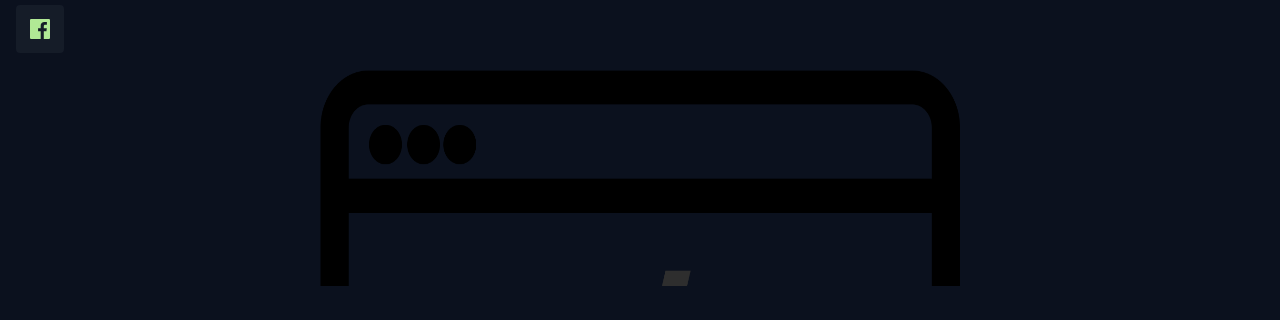
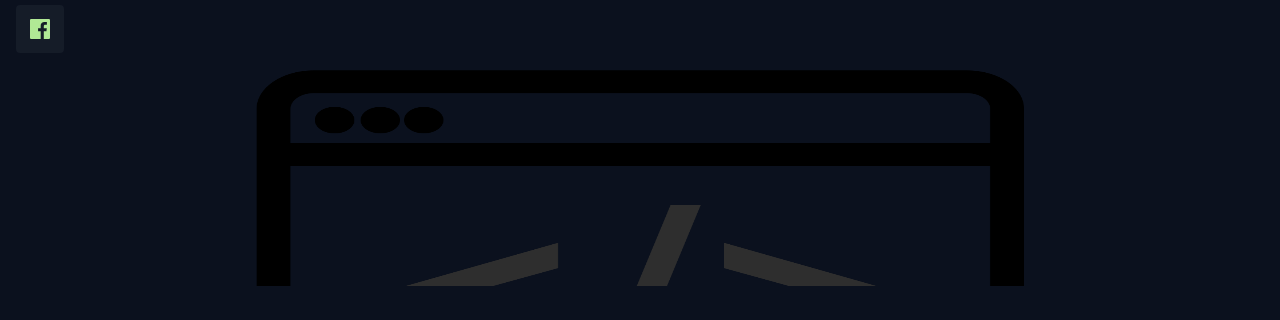
Before and after one commit to Kerubi-5/portfolio-website, a Next.js app: page / in a window 1280 px wide. Shown: the part 339-659 px from the top of the page. Built offline with nearby package versions, Linux system fonts and the light colour scheme.

Commit message:
adds seo in image

```diff
--- /dev/null
+++ b/components/NaturalImage.js
@@ -0,0 +1,22 @@
+import { useState } from "react";
+import Image from "next/image";
+
+const NaturalImage = (props) => {
+  const [ratio, setRatio] = useState(16 / 9); // default to 16:9
+
+  return (
+    // eslint-disable-next-line jsx-a11y/alt-text
+    <Image
+      {...props}
+      // set the dimension (affected by layout)
+      width={200}
+      height={200 / ratio}
+      layout="responsive" // you can use "responsive", "fill" or the default "intrinsic"
+      onLoadingComplete={({ naturalWidth, naturalHeight }) =>
+        setRatio(naturalWidth / naturalHeight)
+      }
+    />
+  );
+};
+
+export default NaturalImage;
--- a/pages/index.jsx
+++ b/pages/index.jsx
@@ -2,7 +2,7 @@ import { UilLinkedin } from "@iconscout/react-unicons";
 import { UilGithub } from "@iconscout/react-unicons";
 import { UilFacebook } from "@iconscout/react-unicons";
 import Link from "next/link";
-import Image from "next/image";
+import NaturalImage from "../components/NaturalImage";
 import ReactTypingEffect from "react-typing-effect";
 
 export default function Home() {
@@ -44,13 +44,17 @@ export default function Home() {
             </div>
           </div>
           <div className="home__handle">
-            <Image
+            {/* <Image
               className="home__img"
               src="/assets/codes.png"
               alt="computer with html tags"
               width={200}
               height={200}
               layout="responsive"
+            /> */}
+            <NaturalImage
+              src="/assets/codes.png"
+              alt="computer with html tags"
             />
           </div>
           <div className="home__social">
--- a/styles/_home.scss
+++ b/styles/_home.scss
@@ -29,8 +29,8 @@
   }
   &__handle {
     margin: auto;
-    width: #{"min(768px, 50vw)"};
-    height: #{"min(200px, 50vw)"};
+    width: #{"min(768px, 90vw)"};
+    height: #{"min(200px, 85vw)"};
   }
   &__social {
     position: fixed;
--- a/styles/index.css
+++ b/styles/index.css
@@ -256,8 +256,8 @@ img {
 
 .home__handle {
   margin: auto;
-  width: min(768px, 50vw);
-  height: min(200px, 50vw);
+  width: min(768px, 90vw);
+  height: min(200px, 85vw);
 }
 
 .home__social {
```
